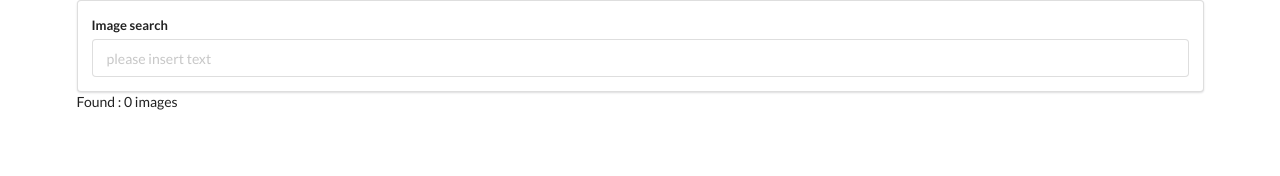
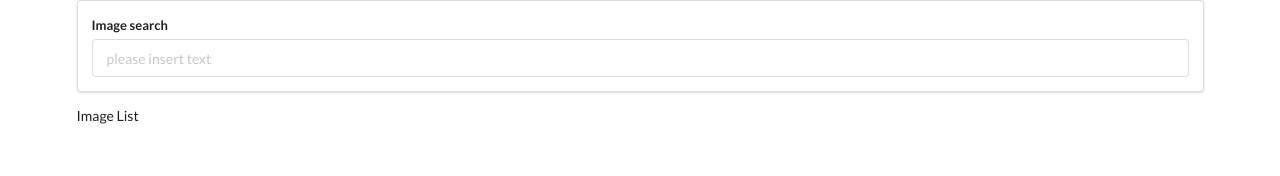
Before and after one commit to BojanMijatovic/start-with-react, a React (Create React App) app in the folder picture-app/: page / in a window 1280 px wide. Shown: the top 176 px of the page. Built offline with nearby package versions, Linux system fonts and the light colour scheme.

Commit message:
Review of Map Statements

```diff
--- a/picture-app/src/components/App.js
+++ b/picture-app/src/components/App.js
@@ -1,7 +1,7 @@
 import React from 'react';
 import unsplash from '../api/unsplash';
 import SearchBar from './SearchBar'
-
+import ImageList from '../components/ImageList';
 class App extends React.Component {
 
   state = {
@@ -21,7 +21,7 @@ class App extends React.Component {
     return (
       <div className='ui container'>
         <SearchBar onSubmit={this.onSearchSubmit} />
-        Found : {this.state.images.length} images
+        <ImageList images={this.state.images} />
       </div>
     )
   }
--- /dev/null
+++ b/picture-app/src/components/ImageList.js
@@ -0,0 +1,14 @@
+import React from 'react';
+
+
+const ImageList = props => {
+  console.log(props.images);
+
+  return (
+    <div> Image List
+      {props.images.map((img, key) => <p key={img.id}>{img.color} with ID {key = img.id}</p>)}
+    </div>
+  )
+}
+
+export default ImageList;
```
